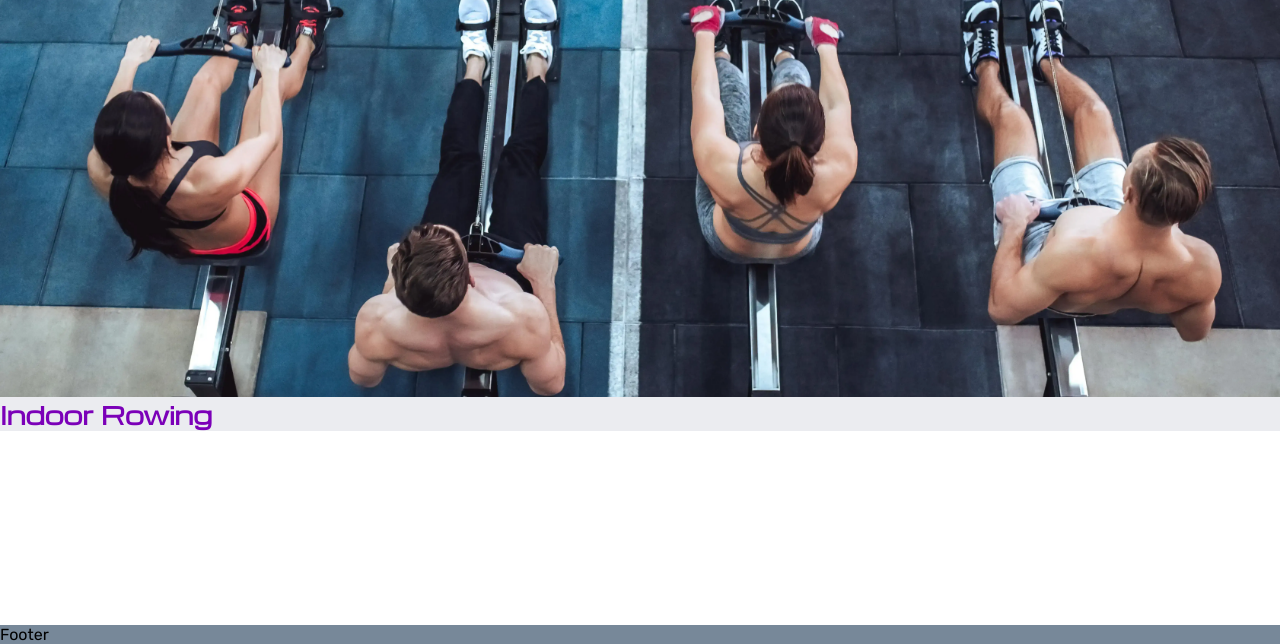
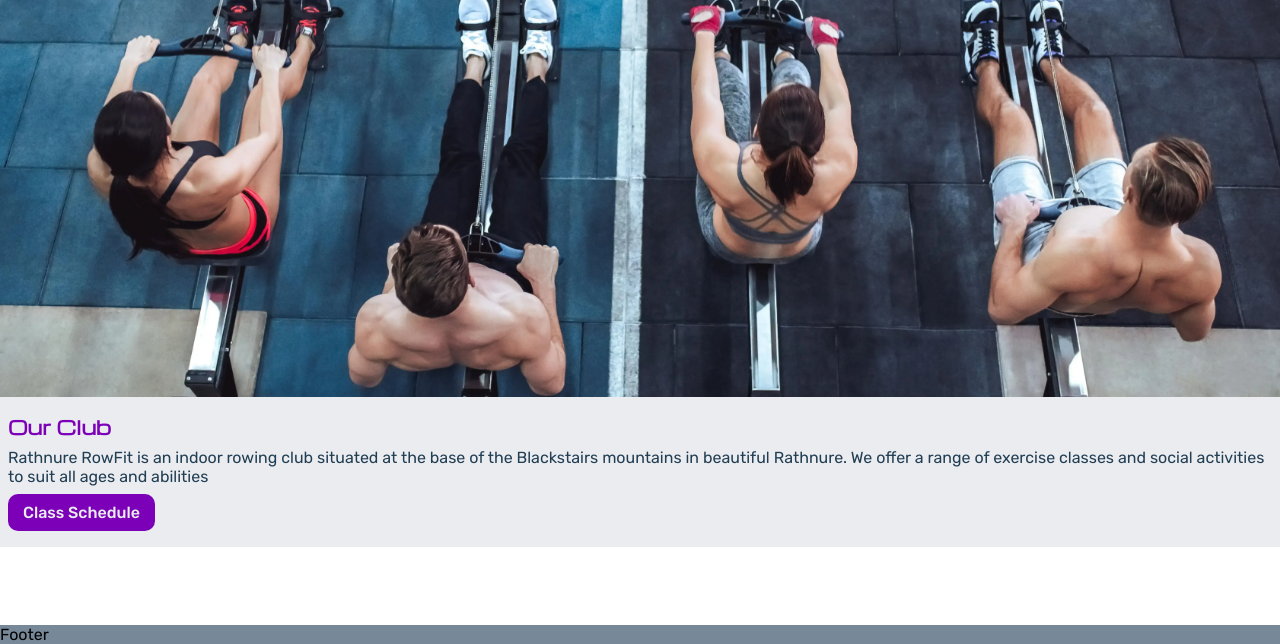
Before and after one commit to geraldine-mor/rathnure-rowfit, a plain HTML site: page index.html in a window 1280 px wide. Shown: the part 156-800 px from the top of the page. Drawn offline with nearby package versions, Linux system fonts and the light colour scheme.

Commit message:
Add Our Club info section, class schedule button and style

```diff
--- a/assets/css/styles.css
+++ b/assets/css/styles.css
@@ -129,16 +129,6 @@ main {
     justify-content: center;
 }
 
-/*About Section*/
-#about {
-    background-color: var(--secondary-color);
-
-}
-
-#about h2 {
-    color: var(--accent-dark);
-}
-
 #title {
     position: absolute;
     top: 20px;
@@ -147,6 +137,40 @@ main {
     min-width: 100%;
 }
 
+/*About Section*/
+#about {
+    background-color: var(--secondary-color);
+    padding: 1rem 0.5rem;
+    color: var(--primary-color);
+}
+
+#about h3 {
+    color: var(--accent-dark);
+}
+
+#about p {
+    padding: 0.5rem 0;
+}
+
+/*Buttons*/
+.button {
+    padding: 6px 12px;
+    font-family: var(--body-font);
+    border-radius: 10px;
+    font-size: 1rem;
+}
+
+#class-btn {
+    background-color: var(--accent-dark);
+    border: 3px solid var(--accent-dark);
+    color: var(--secondary-color);
+    font-weight: 500;
+}
+
+#class-btn:hover {
+    background-color: transparent;
+    color: var(--accent-dark);
+}
 
 /*Media Queries*/
 /*Tablets and larger (768px and up)*/
--- a/index.html
+++ b/index.html
@@ -38,10 +38,17 @@
     <!--Main Section-->
     <main>
         <section id="hero">
-            <div id="title"><h1>Rathnure RowFit</h1></div>
+            <div id="title">
+                <h1>Rathnure RowFit</h1>
+            </div>
         </section>
         <section id="about">
-            <div><h2>Indoor Rowing</h2></div>
+            <div>
+                <h3>Our Club</h3>
+                <p>Rathnure RowFit is an indoor rowing club situated at the base of the Blackstairs mountains in
+                    beautiful Rathnure. We offer a range of exercise classes and social activities to suit all ages and abilities</p>
+                    <button id="class-btn" href="#" class="button">Class Schedule</button>
+            </div>
         </section>
     </main>
 
```
